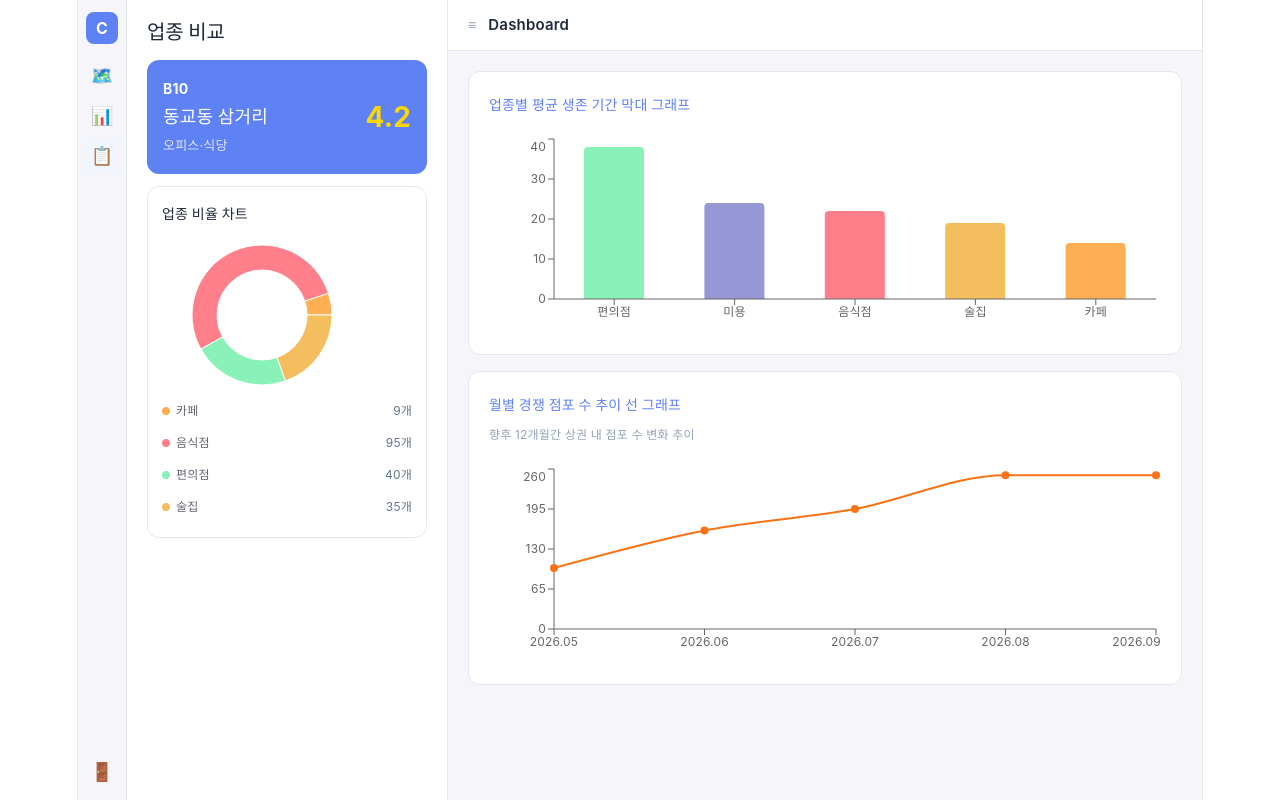
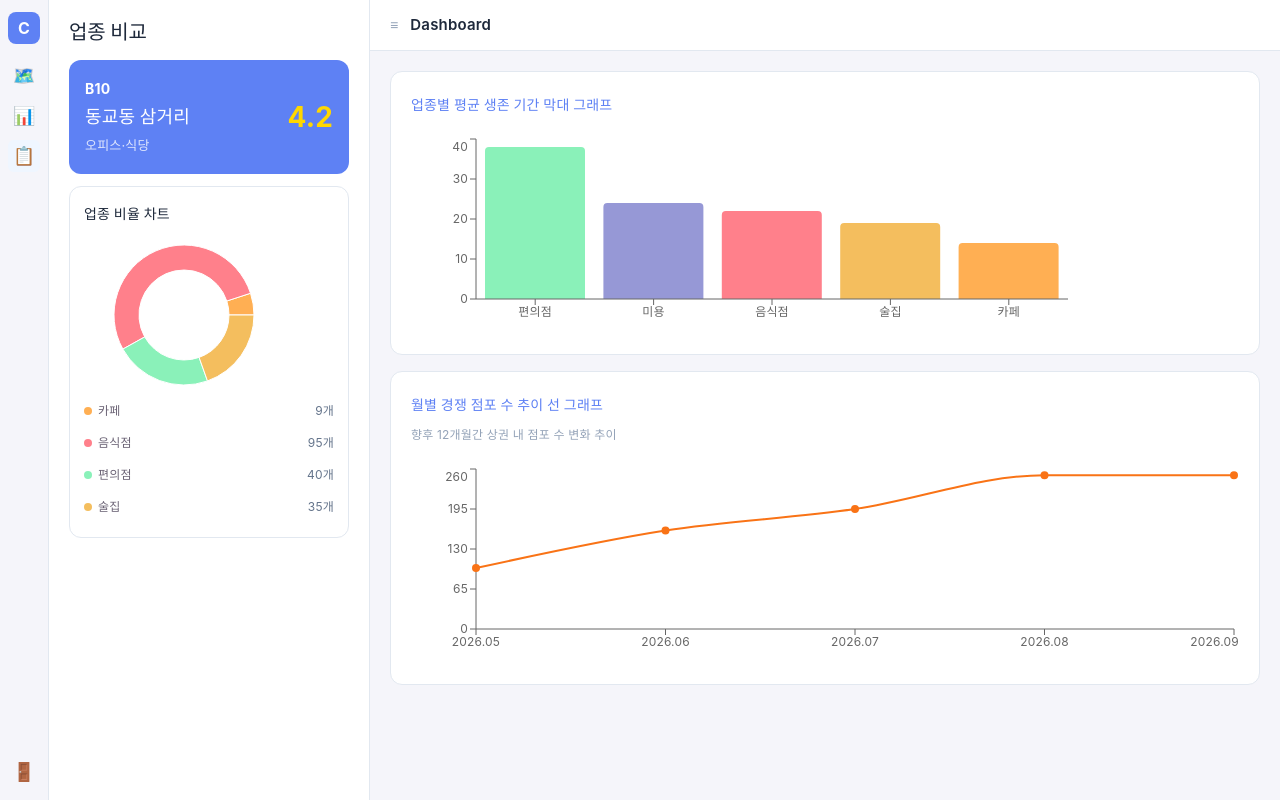
Before and after one commit to kw-capstone-2026/main, a React (Vite) app: page /industry/1 in a window 1280 px wide. Built offline with nearby package versions, Linux system fonts and the light colour scheme; a web font is replaced by a local one.

Commit message:
style: 업종 비교 페이지 그래프 레이아웃 수정

```diff
--- a/src/index.css
+++ b/src/index.css
@@ -55,11 +55,8 @@ body {
 }
 
 #root {
-  width: 1126px;
+  width: 100%;
   max-width: 100%;
-  margin: 0 auto;
-  text-align: center;
-  border-inline: 1px solid var(--border);
   min-height: 100svh;
   display: flex;
   flex-direction: column;
--- a/src/pages/Industry.jsx
+++ b/src/pages/Industry.jsx
@@ -107,8 +107,8 @@ function Industry() {
             <div style={{ fontSize: '14px', fontWeight: '600', color: '#5E81F4', marginBottom: '16px', textAlign: 'left' }}>
               업종별 평균 생존 기간 막대 그래프
             </div>
-            <ResponsiveContainer width="100%" height={200}>
-              <BarChart data={MOCK_SURVIVAL} barSize={60}>
+            <ResponsiveContainer width="80%" height={200}>
+              <BarChart data={MOCK_SURVIVAL} barSize={100}>
                 <XAxis dataKey="name" fontSize={12} />
                 <YAxis fontSize={12} />
                 <Tooltip />
```
